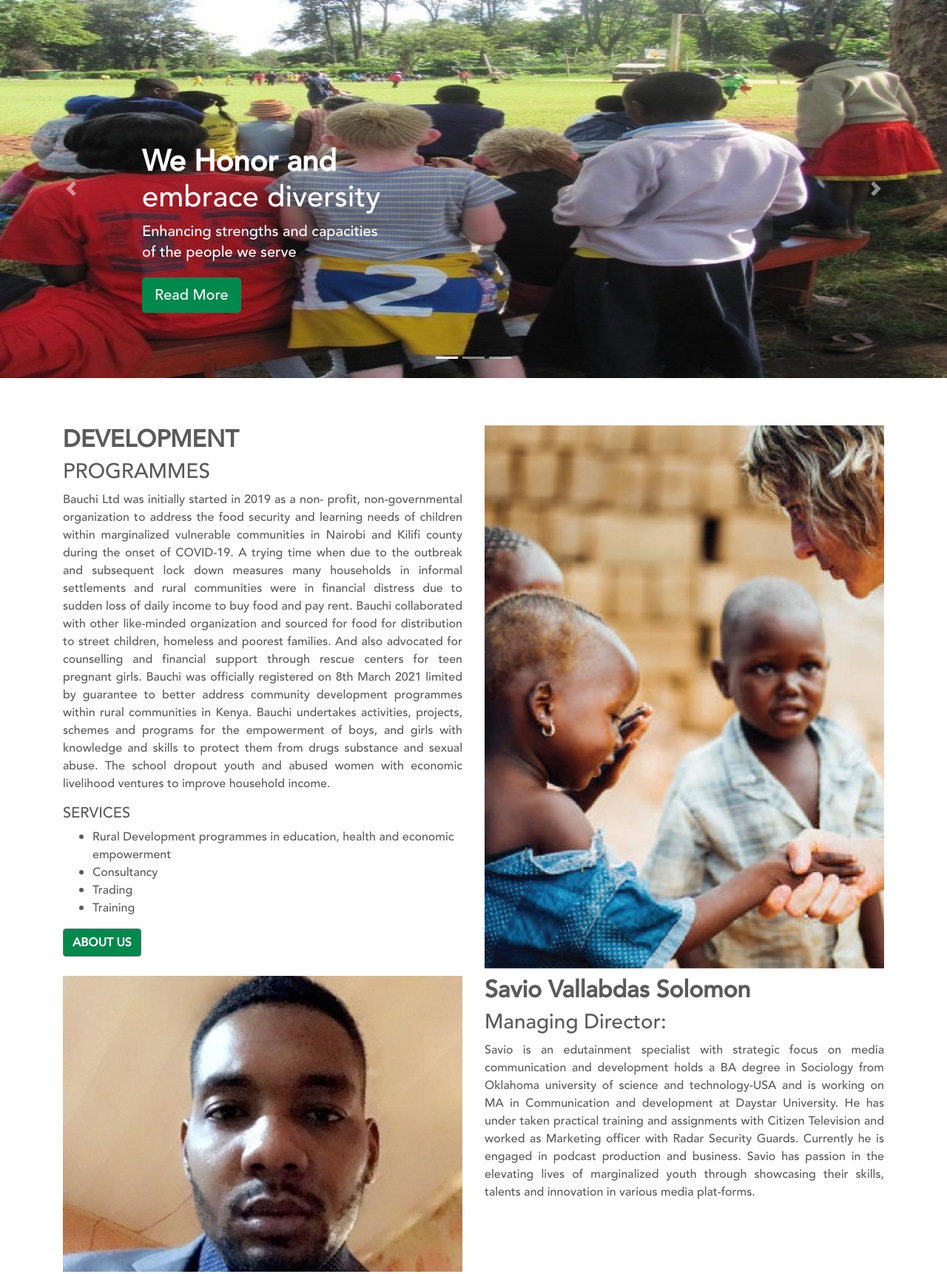
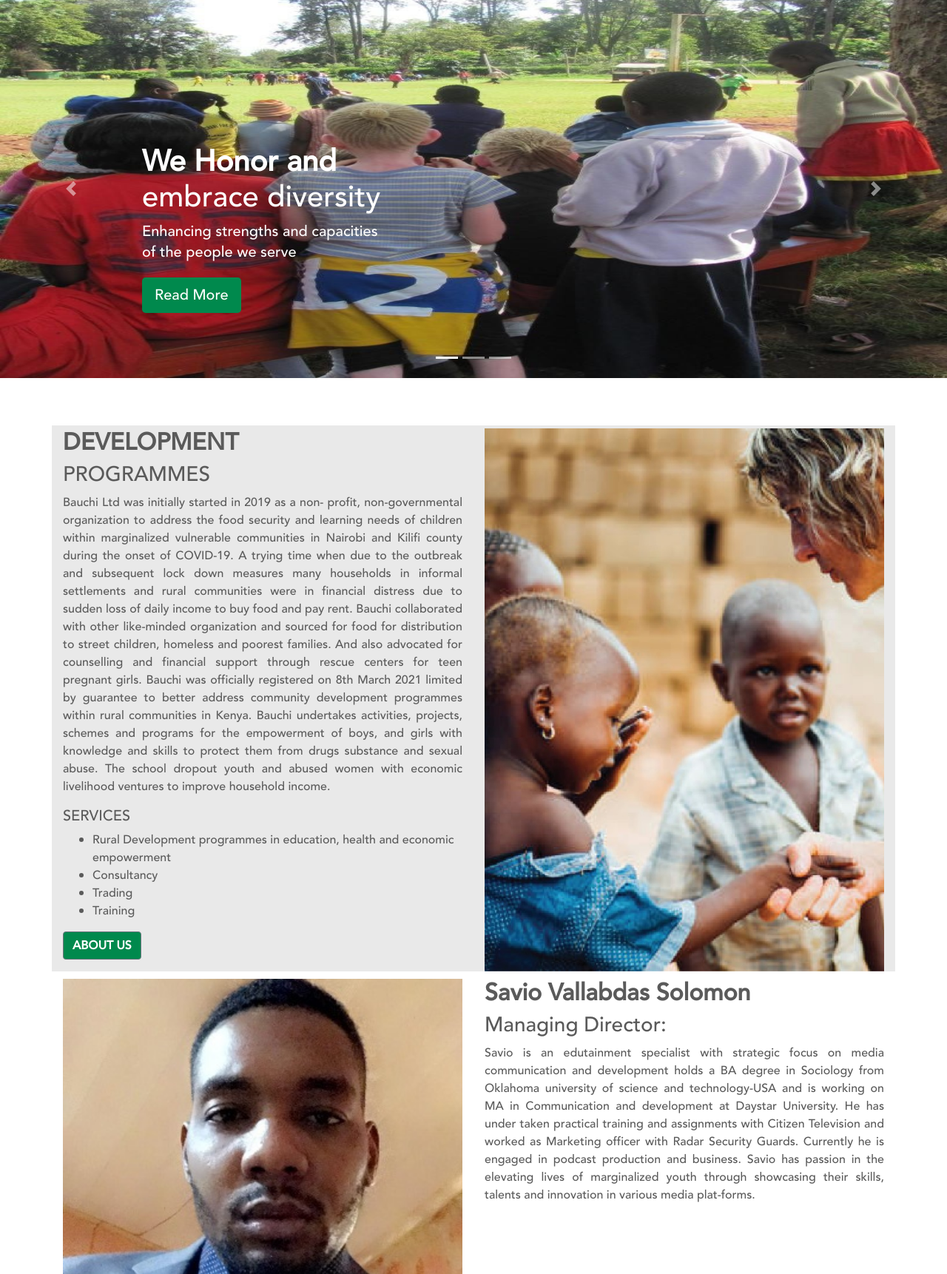
Before and after one commit to kevincliffo/bauchi-limited, a CodeIgniter app: page /bauchi/ in a window 1280 px wide. Shown: the part 165-1887 px from the top of the page at 74% size. Run offline with CodeIgniter, Linux system fonts and the light colour scheme; some libraries are stand-ins or nearby versions.

Commit message:
set background color for dev section

```diff
--- a/application/views/view_home.php
+++ b/application/views/view_home.php
@@ -125,8 +125,8 @@
             <!-- Wrap the rest of the page in another container to center all the content. -->
             <div class="container marketing">
                 <!-- Three columns of text below the carousel -->
-                <div class="row">
-                    <div class="col-lg-6">
+                <div class="row" style="background-color:#e9e9e9">
+                    <div class="col-lg-6 pt-1">
                         <h2 style="font-weight:600">DEVELOPMENT</h2>
                         <h3>PROGRAMMES</h3>
                         <p class="text-justify">Bauchi Ltd was initially started in 2019 as a non- profit, non-governmental organization to address the food security and learning needs of children within marginalized vulnerable communities in Nairobi and Kilifi county during the onset of COVID-19. A trying time when due to the outbreak and subsequent lock down measures many households in informal settlements and rural communities were in financial distress due to sudden loss of daily income to buy food and pay rent. Bauchi collaborated with other like-minded organization and sourced for food for distribution to street children, homeless and poorest families. And also advocated for counselling and financial support through rescue centers for teen pregnant girls. Bauchi was officially registered on 8th March 2021 limited by guarantee to better address community development programmes within rural communities in Kenya. Bauchi undertakes activities, projects, schemes and programs for the empowerment of boys, and girls with knowledge and skills to protect them from drugs substance and sexual abuse. The school dropout youth and abused women with economic livelihood ventures to improve household income.</p>
@@ -139,7 +139,7 @@
                         </ul>
                         <p><a class="btn btn-secondary" href="#" style="background-color:#00894d;font-weight:700;" role="button">ABOUT US</a></p>
                     </div>
-                    <div class="col-lg-6">
+                    <div class="col-lg-6 pt-1">
                         <img class="img-responsive fit-image" src="<?php echo base_url();?>assets/images/dev-prog-image.jpeg" alt="">
                     </div>
                 </div>
```
